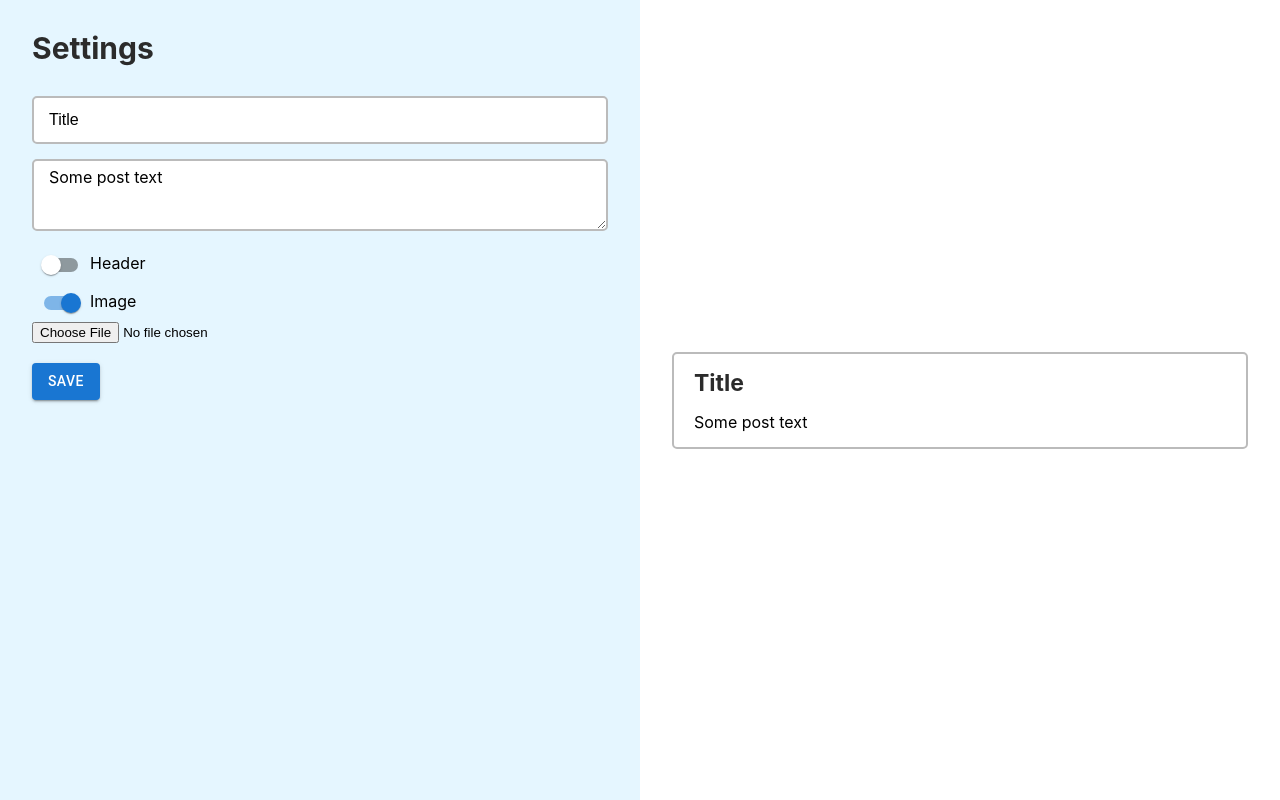
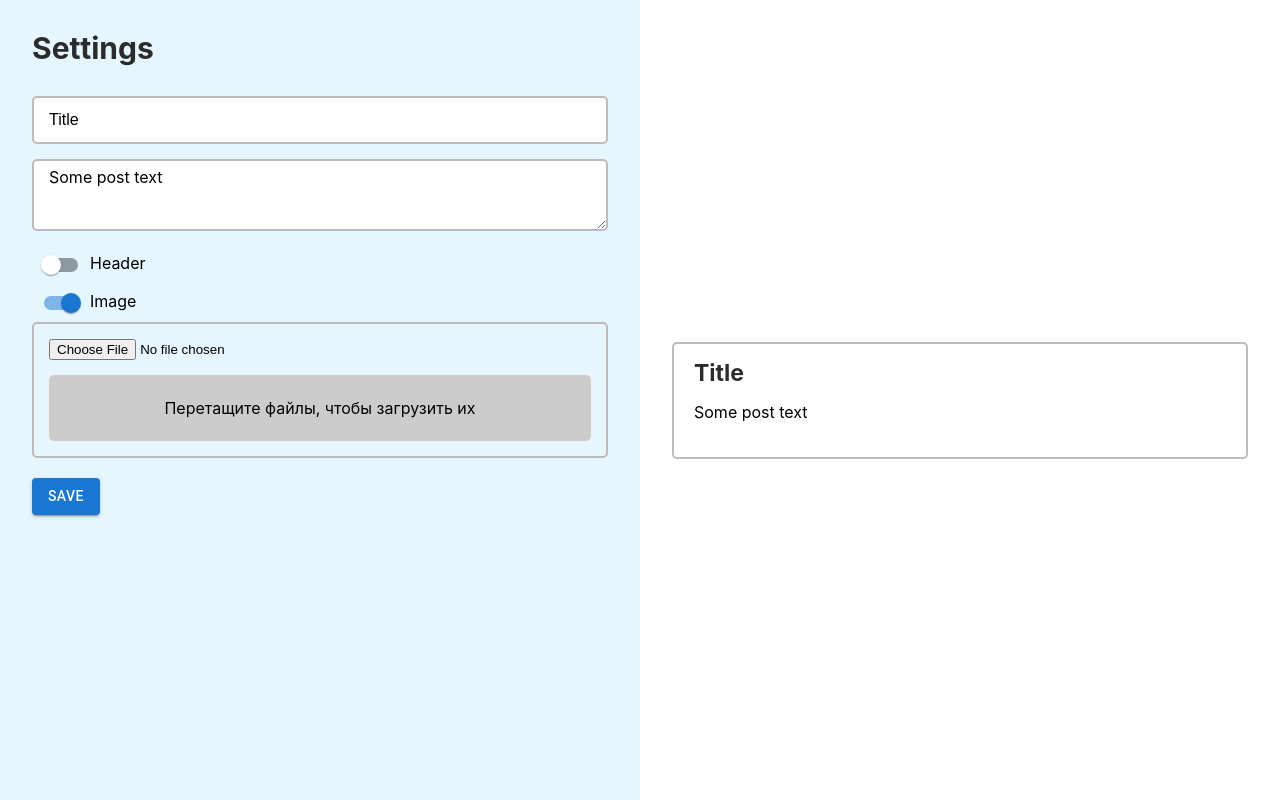
Before and after one commit to manchikooo/media-plus-test, a React (Create React App) app: page / in a window 1280 px wide. Both pictures are taken after a click on the element 51 px from the left and 303 px from the top of the page. Built offline with nearby package versions, Linux system fonts and the light colour scheme.

Commit message:
made drag and drop for image

```diff
--- a/src/MediaPlusTest.module.css
+++ b/src/MediaPlusTest.module.css
@@ -37,6 +37,11 @@
     margin-bottom: 15px;
 }
 
+.previewBlock span {
+    margin-bottom: 20px;
+}
+
+
 .previewBlockWithHeader {
     display: flex;
     flex-direction: column;
@@ -56,6 +61,9 @@
     margin-bottom: 15px;
 }
 
+.previewBlockWithHeader {
+    margin-bottom: 20px;
+}
 
 .headerElStyle {
     display: flex;
@@ -74,10 +82,17 @@
 }
 
 .imageWrapper {
+    width: 100%;
     display: flex;
     justify-content: center;
+    background-size: cover;
+
+    /*width: 100%;*/
+
+}
+
+.uploadedImage {
+    object-fit: cover;
     width: 100%;
+    /*width: 300px;*/
 }
-.uploadedImage {
-    width: 300px;
-}
--- a/src/MediaPlusTest.tsx
+++ b/src/MediaPlusTest.tsx
@@ -9,7 +9,7 @@ const MediaPlusTest = () => {
     const dispatch = useDispatch()
 
     const allData = useSelector<AppRootStateType, DataType>(state => state.settings)
-    let {title, postText, header, image, isHeader, isImage} = allData
+    let {title, postText, header, image, isHeader, isImage, isDrag} = allData
 
     useEffect(() => {
         let dataFromLS = localStorage.getItem('data')
@@ -30,6 +30,7 @@ const MediaPlusTest = () => {
                       postText={postText}
                       isHeader={isHeader}
                       isImage={isImage}
+                      isDrag={isDrag}
             />
             <div className={styles.previewWrapper}>
                 {isHeader && header
@@ -37,7 +38,6 @@ const MediaPlusTest = () => {
                         <span>{header}</span>
                     </div>}
                 <div className={classForPreviewBlock}>
-
                     <h3>{title}</h3>
                     <span>{postText}</span>
                     {isImage && image
--- a/src/components/SettingsBlock/Settings.module.css
+++ b/src/components/SettingsBlock/Settings.module.css
@@ -15,6 +15,7 @@
     width: 90%;
     height: 100%;
 }
+
 .settingsBlock h2 {
     color: #2B2B2B;
     font-size: 30px;
@@ -34,3 +35,25 @@
     font-size: 16px;
     padding: 6px 15px;
 }
+
+.dropAreaBlock {
+    display: flex;
+    flex-direction: column;
+    justify-content: space-between;
+    width: 100%;
+    min-height: 100px;
+    height: 17%;
+    padding: 15px;
+    border: 2px solid #BBBBBB;
+    border-radius: 5px;
+}
+
+.dropArea {
+    display: flex;
+    align-items: center;
+    justify-content: center;
+    width: 100%;
+    height: 65%;
+    background-color: #cccccc;
+    border-radius: 5px;
+}
--- a/src/components/SettingsBlock/Settings.tsx
+++ b/src/components/SettingsBlock/Settings.tsx
@@ -1,4 +1,4 @@
-import React, {useRef} from 'react';
+import React from 'react';
 import styles from './Settings.module.css'
 import {InputForm} from "../InputForm/InputForm";
 import {Switch} from "@mui/material";
@@ -7,7 +7,7 @@ import {
     changeImageValueAC,
     changePostTextValueAC,
     changeTitleAC,
-    DataType,
+    DataType, toggleDragAC,
     toggleHeaderCheckboxAC,
     toggleImageCheckboxAC
 } from "../../redux/settingsReducer";
@@ -21,11 +21,11 @@ type SettingsPropsType = {
     postText: string
     isHeader: boolean
     isImage: boolean
+    isDrag: boolean
 }
 
 export const Settings = (props: SettingsPropsType) => {
     let dispatch = useDispatch()
-    let alert = useRef<HTMLButtonElement | null>(null)
 
     const titleValueHandler = (e: React.ChangeEvent<HTMLInputElement>) => {
         dispatch(changeTitleAC(e.currentTarget.value))
@@ -39,11 +39,24 @@ export const Settings = (props: SettingsPropsType) => {
     const imageValueHandler = (e: React.ChangeEvent<HTMLInputElement>) => {
         dispatch(changeImageValueAC(URL.createObjectURL(e.target.files![0])))
     }
-    const changeHeaderCheckbox = (e: React.ChangeEvent<HTMLInputElement>) => {
-        dispatch(toggleHeaderCheckboxAC(e.currentTarget.checked))
+    const toggleHeaderCheckbox = () => {
+        dispatch(toggleHeaderCheckboxAC())
     }
-    const changeImageCheckbox = (e: React.ChangeEvent<HTMLInputElement>) => {
-        dispatch(toggleImageCheckboxAC(e.currentTarget.checked))
+    const toggleImageCheckbox = () => {
+        dispatch(toggleImageCheckboxAC())
+    }
+    const toggleDragStartAndOverValue = (e: React.DragEvent<HTMLDivElement>) => {
+        e.preventDefault()
+        dispatch(toggleDragAC(true))
+    }
+    const toggleDragLeaveValue = (e: React.DragEvent<HTMLDivElement>) => {
+        e.preventDefault()
+        dispatch(toggleDragAC(false))
+    }
+    const onDropHandler = (e: React.DragEvent<HTMLDivElement>) => {
+        e.preventDefault()
+        dispatch(changeImageValueAC(URL.createObjectURL(e.dataTransfer.files![0])))
+        dispatch(toggleDragAC(false))
     }
     const saveData = () => {
         localStorage.setItem('data', JSON.stringify(props.allData))
@@ -62,7 +75,7 @@ export const Settings = (props: SettingsPropsType) => {
                           value={props.postText}
                           onChange={postTextValueHandler}/>
                 <div>
-                    <Switch checked={props.isHeader} onChange={changeHeaderCheckbox}/>
+                    <Switch checked={props.isHeader} onChange={toggleHeaderCheckbox}/>
                     <span>Header</span>
                 </div>
                 {props.isHeader && <InputForm placeholder='Header'
@@ -70,10 +83,27 @@ export const Settings = (props: SettingsPropsType) => {
                                               onChange={headerValueHandler}
                 />}
                 <div>
-                    <Switch checked={props.isImage} onChange={changeImageCheckbox}/>
+                    <Switch checked={props.isImage} onChange={toggleImageCheckbox}/>
                     <span>Image</span>
                 </div>
-                {props.isImage && <input type='file' onChange={imageValueHandler}/>}
+                {props.isImage && <div className={styles.dropAreaBlock}>
+                    <input type='file' onChange={imageValueHandler}/>
+                    {props.isDrag
+                        ? <div className={styles.dropArea}
+                               onDragStart={toggleDragStartAndOverValue}
+                               onDragLeave={toggleDragLeaveValue}
+                               onDragOver={toggleDragStartAndOverValue}
+                               onDrop={onDropHandler}
+                        >Отпустите файлы, чтобы загрузить их
+                        </div>
+                        : <div className={styles.dropArea}
+                               onDragStart={toggleDragStartAndOverValue}
+                               onDragLeave={toggleDragLeaveValue}
+                               onDragOver={toggleDragStartAndOverValue}
+                        >Перетащите файлы, чтобы загрузить их
+                        </div>
+                    }
+                </div>}
                 <div>
                     {useAlert('Post saved', saveData)} {/*вызов хука useAlert. В нем же кнопка SAVE.*/}
                 </div>
--- a/src/components/useAlert/Alert.tsx
+++ b/src/components/useAlert/Alert.tsx
@@ -13,8 +13,8 @@ const Alert = (props: AlertPropsType) => {
     useEffect(() => {
         console.log(alert.current?.style);
         console.log(props.alertX, props.alertY);
-        alert.current!.style.left = `${props.alertX }px`;
-        alert.current!.style.top = `${props.alertY}px`;
+        alert.current!.style.left = `${props.alertX / 2}px`;
+        alert.current!.style.top = `${props.alertY + 40}px`;
     }, [props.alertX, props.alertY]);
 
     return (
--- a/src/components/useAlert/useAlert.module.css
+++ b/src/components/useAlert/useAlert.module.css
@@ -4,7 +4,7 @@
     align-items: center;
     position: absolute;
     border-radius: 5px;
-    margin-top: 25px;
+    /*margin-top: 25px;*/
     width: 150px;
     height: 50px;
     color: #2B2B2B;
--- a/src/redux/settingsReducer.ts
+++ b/src/redux/settingsReducer.ts
@@ -5,6 +5,7 @@ export type DataType = {
     image: string
     isHeader: boolean
     isImage: boolean
+    isDrag: boolean
 }
 
 let initialState: DataType = {
@@ -14,6 +15,7 @@ let initialState: DataType = {
     image: '',
     isHeader: false,
     isImage: false,
+    isDrag: false,
 }
 
 export const SettingsReducer = (state: DataType = initialState, action: ActionsType): DataType => {
@@ -36,6 +38,9 @@ export const SettingsReducer = (state: DataType = initialState, action: ActionsT
         case 'TOGGLE-IMAGE-CHECKBOX': {
             return {...state, isImage: !state.isImage}
         }
+        case 'TOGGLE-DRAG-VALUE': {
+            return {...state, isDrag: action.isDragValue}
+        }
         case 'SET-DATA-FROM-LOCALSTORAGE': {
             return {...state = action.dataFromLS}
         }
@@ -51,6 +56,7 @@ type ActionsType =
     | toggleImageCheckboxACType
     | changeImageValueACType
     | getDataFromLocalStorageACType
+    | toggleDragACType
 
 export type changeTitleACType = {
     type: 'CHANGE-TITLE-VALUE',
@@ -98,23 +104,29 @@ export const changeImageValueAC = (newImage: string): changeImageValueACType =>
 
 export type toggleHeaderCheckboxACType = {
     type: 'TOGGLE-HEADER-CHECKBOX',
-    toggleValue: boolean
 }
-export const toggleHeaderCheckboxAC = (toggleValue: boolean): toggleHeaderCheckboxACType => {
+export const toggleHeaderCheckboxAC = (): toggleHeaderCheckboxACType => {
     return {
         type: 'TOGGLE-HEADER-CHECKBOX',
-        toggleValue,
     } as const
 }
 
 export type toggleImageCheckboxACType = {
     type: 'TOGGLE-IMAGE-CHECKBOX',
-    toggleValue: boolean
 }
-export const toggleImageCheckboxAC = (toggleValue: boolean): toggleImageCheckboxACType => {
+export const toggleImageCheckboxAC = (): toggleImageCheckboxACType => {
     return {
         type: 'TOGGLE-IMAGE-CHECKBOX',
-        toggleValue,
+    } as const
+}
+export type toggleDragACType = {
+    type: 'TOGGLE-DRAG-VALUE',
+    isDragValue: boolean,
+}
+export const toggleDragAC = (isDragValue: boolean): toggleDragACType => {
+    return {
+        type: 'TOGGLE-DRAG-VALUE',
+        isDragValue
     } as const
 }
 export type getDataFromLocalStorageACType = {
```
